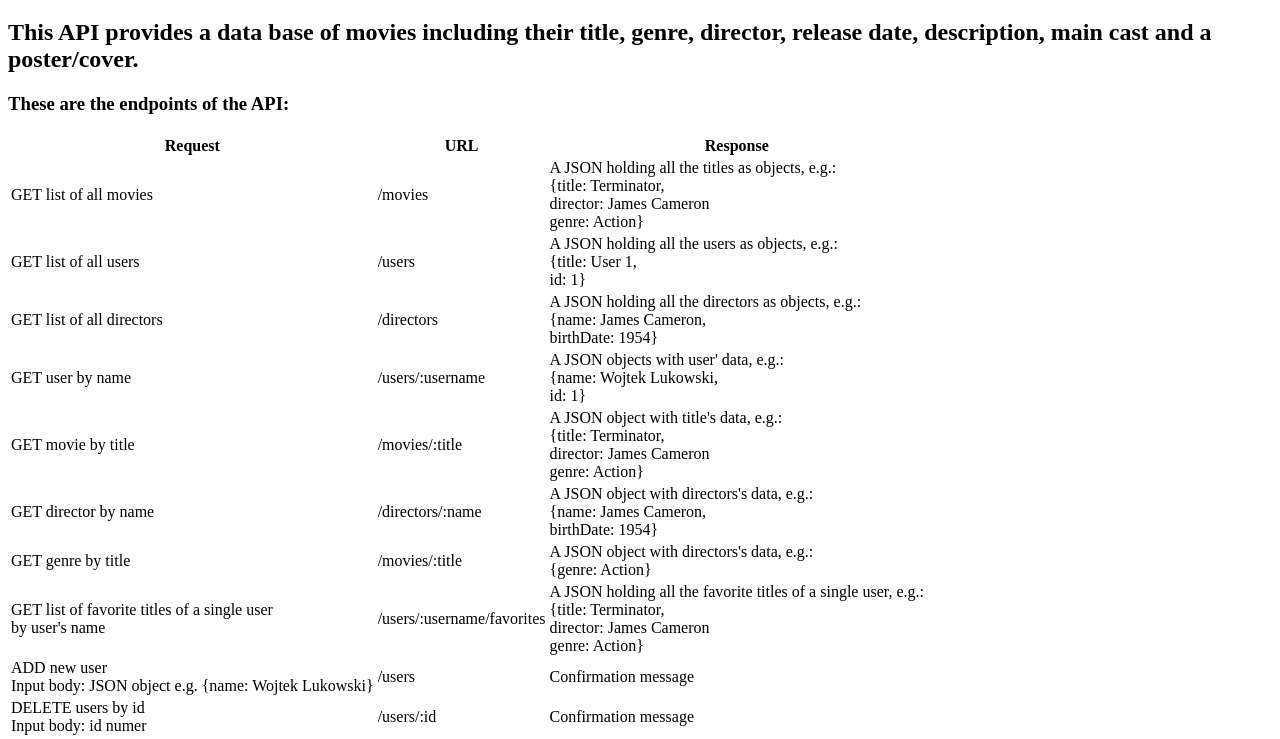
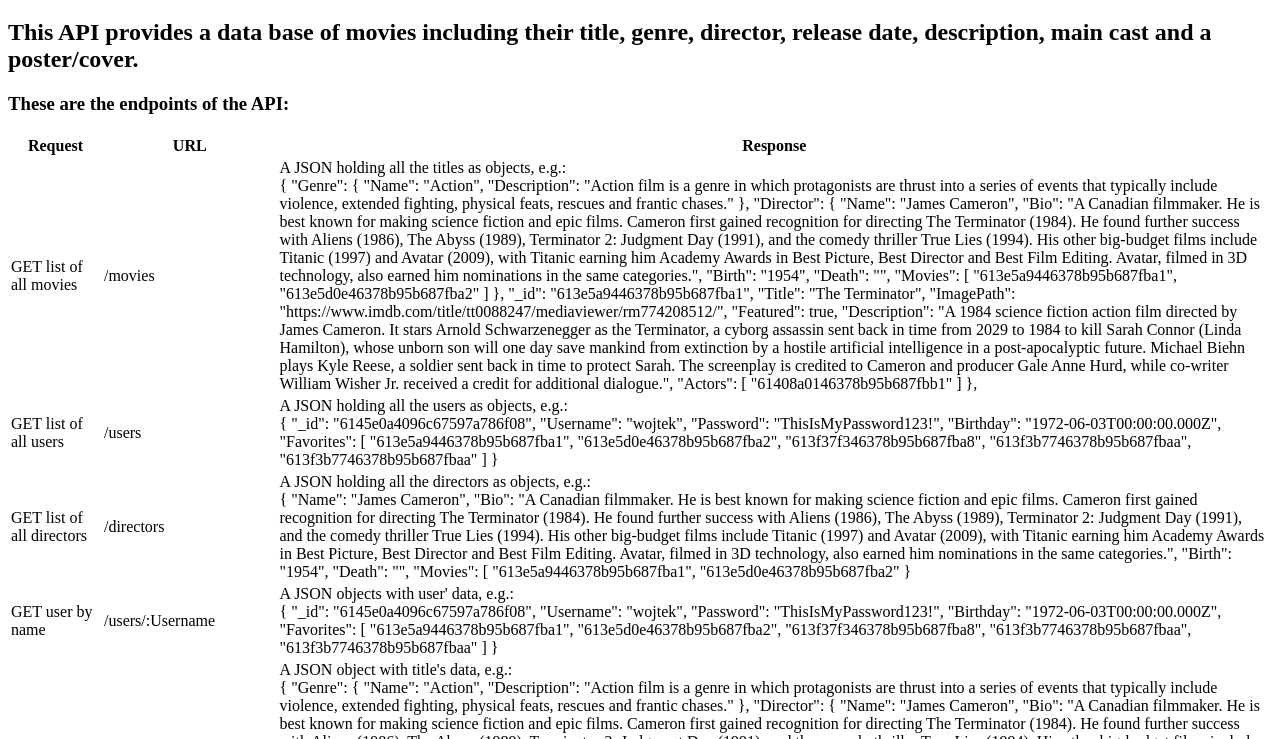
Before and after one commit to wojtek-lukowski/MovieBase, a website: page public/documentation.html in a window 1280 px wide. Shown: the part 61-800 px from the top of the page. Drawn offline with Linux system fonts and the light colour scheme.

Commit message:
documentation.html updated to include MongoDB

```diff
--- a/public/documentation.html
+++ b/public/documentation.html
@@ -21,41 +21,130 @@
     <tr>
       <td>GET list of all movies</td>
       <td>/movies</td>
-      <td>A JSON holding all the titles as objects, e.g.:<br>{title: Terminator,<br>director: James Cameron<br>genre: Action}</td>
+      <td>A JSON holding all the titles as objects, e.g.:<br>{
+        "Genre": {
+        "Name": "Action",
+        "Description": "Action film is a genre in which protagonists are thrust into a series of events that typically include violence, extended fighting, physical feats, rescues and frantic chases."
+        },
+        "Director": {
+        "Name": "James Cameron",
+        "Bio": "A Canadian filmmaker. He is best known for making science fiction and epic films. Cameron first gained recognition for directing The Terminator (1984). He found further success with Aliens (1986), The Abyss (1989), Terminator 2: Judgment Day (1991), and the comedy thriller True Lies (1994). His other big-budget films include Titanic (1997) and Avatar (2009), with Titanic earning him Academy Awards in Best Picture, Best Director and Best Film Editing. Avatar, filmed in 3D technology, also earned him nominations in the same categories.",
+        "Birth": "1954",
+        "Death": "",
+        "Movies": [
+        "613e5a9446378b95b687fba1",
+        "613e5d0e46378b95b687fba2"
+        ]
+        },
+        "_id": "613e5a9446378b95b687fba1",
+        "Title": "The Terminator",
+        "ImagePath": "https://www.imdb.com/title/tt0088247/mediaviewer/rm774208512/",
+        "Featured": true,
+        "Description": "A 1984 science fiction action film directed by James Cameron. It stars Arnold Schwarzenegger as the Terminator, a cyborg assassin sent back in time from 2029 to 1984 to kill Sarah Connor (Linda Hamilton), whose unborn son will one day save mankind from extinction by a hostile artificial intelligence in a post-apocalyptic future. Michael Biehn plays Kyle Reese, a soldier sent back in time to protect Sarah. The screenplay is credited to Cameron and producer Gale Anne Hurd, while co-writer William Wisher Jr. received a credit for additional dialogue.",
+        "Actors": [
+        "61408a0146378b95b687fbb1"
+        ]
+        },</td>
     </tr>
     <tr>
       <td>GET list of all users </td>
       <td>/users</td>
-      <td>A JSON holding all the users as objects, e.g.:<br>{title: User 1,<br>id: 1}</td>
+      <td>A JSON holding all the users as objects, e.g.:<br>{
+        "_id": "6145e0a4096c67597a786f08",
+        "Username": "wojtek",
+        "Password": "ThisIsMyPassword123!",
+        "Birthday": "1972-06-03T00:00:00.000Z",
+        "Favorites": [
+        "613e5a9446378b95b687fba1",
+        "613e5d0e46378b95b687fba2",
+        "613f37f346378b95b687fba8",
+        "613f3b7746378b95b687fbaa",
+        "613f3b7746378b95b687fbaa"
+        ]
+      }</td>
     </tr>
     <tr>
       <td>GET list of all directors </td>
       <td>/directors</td>
-      <td>A JSON holding all the directors as objects, e.g.:<br>{name: James Cameron,<br>birthDate: 1954}</td>
+      <td>A JSON holding all the directors as objects, e.g.:<br>{
+        "Name": "James Cameron",
+        "Bio": "A Canadian filmmaker. He is best known for making science fiction and epic films. Cameron first gained recognition for directing The Terminator (1984). He found further success with Aliens (1986), The Abyss (1989), Terminator 2: Judgment Day (1991), and the comedy thriller True Lies (1994). His other big-budget films include Titanic (1997) and Avatar (2009), with Titanic earning him Academy Awards in Best Picture, Best Director and Best Film Editing. Avatar, filmed in 3D technology, also earned him nominations in the same categories.",
+        "Birth": "1954",
+        "Death": "",
+        "Movies": [
+        "613e5a9446378b95b687fba1",
+        "613e5d0e46378b95b687fba2"
+      }</td>
     </tr>
     <tr>
       <td>GET user by name </td>
-      <td>/users/:username</td>
-      <td>A JSON objects with user' data, e.g.:<br>{name: Wojtek Lukowski,<br>id: 1}</td>
+      <td>/users/:Username</td>
+      <td>A JSON objects with user' data, e.g.:<br>{
+        "_id": "6145e0a4096c67597a786f08",
+        "Username": "wojtek",
+        "Password": "ThisIsMyPassword123!",
+        "Birthday": "1972-06-03T00:00:00.000Z",
+        "Favorites": [
+        "613e5a9446378b95b687fba1",
+        "613e5d0e46378b95b687fba2",
+        "613f37f346378b95b687fba8",
+        "613f3b7746378b95b687fbaa",
+        "613f3b7746378b95b687fbaa"
+        ]
+      }</td>
     </tr>
     <tr>
       <td>GET movie by title</td>
-      <td>/movies/:title</td>
-      <td>A JSON object with title's data, e.g.:<br>{title: Terminator,<br>director: James Cameron<br>genre: Action}</td>
+      <td>/movies/:Title</td>
+      <td>A JSON object with title's data, e.g.:<br>{
+        "Genre": {
+        "Name": "Action",
+        "Description": "Action film is a genre in which protagonists are thrust into a series of events that typically include violence, extended fighting, physical feats, rescues and frantic chases."
+        },
+        "Director": {
+        "Name": "James Cameron",
+        "Bio": "A Canadian filmmaker. He is best known for making science fiction and epic films. Cameron first gained recognition for directing The Terminator (1984). He found further success with Aliens (1986), The Abyss (1989), Terminator 2: Judgment Day (1991), and the comedy thriller True Lies (1994). His other big-budget films include Titanic (1997) and Avatar (2009), with Titanic earning him Academy Awards in Best Picture, Best Director and Best Film Editing. Avatar, filmed in 3D technology, also earned him nominations in the same categories.",
+        "Birth": "1954",
+        "Death": "",
+        "Movies": [
+        "613e5a9446378b95b687fba1",
+        "613e5d0e46378b95b687fba2"
+        ]
+        },
+        "_id": "613e5a9446378b95b687fba1",
+        "Title": "The Terminator",
+        "ImagePath": "https://www.imdb.com/title/tt0088247/mediaviewer/rm774208512/",
+        "Featured": true,
+        "Description": "A 1984 science fiction action film directed by James Cameron. It stars Arnold Schwarzenegger as the Terminator, a cyborg assassin sent back in time from 2029 to 1984 to kill Sarah Connor (Linda Hamilton), whose unborn son will one day save mankind from extinction by a hostile artificial intelligence in a post-apocalyptic future. Michael Biehn plays Kyle Reese, a soldier sent back in time to protect Sarah. The screenplay is credited to Cameron and producer Gale Anne Hurd, while co-writer William Wisher Jr. received a credit for additional dialogue.",
+        "Actors": [
+        "61408a0146378b95b687fbb1"
+        ]
+        }</td>
     </tr>
     <tr>
       <td>GET director by name</td>
-      <td>/directors/:name</td>
-      <td>A JSON object with directors's data, e.g.:<br>{name: James Cameron,<br>birthDate: 1954}</td>
+      <td>/directors/:Name</td>
+      <td>A JSON object with directors's data, e.g.:<br>{
+        "Name": "James Cameron",
+        "Bio": "A Canadian filmmaker. He is best known for making science fiction and epic films. Cameron first gained recognition for directing The Terminator (1984). He found further success with Aliens (1986), The Abyss (1989), Terminator 2: Judgment Day (1991), and the comedy thriller True Lies (1994). His other big-budget films include Titanic (1997) and Avatar (2009), with Titanic earning him Academy Awards in Best Picture, Best Director and Best Film Editing. Avatar, filmed in 3D technology, also earned him nominations in the same categories.",
+        "Birth": "1954",
+        "Death": "",
+        "Movies": [
+        "613e5a9446378b95b687fba1",
+        "613e5d0e46378b95b687fba2"
+      }</td>
     </tr>
     <tr>
-      <td>GET genre by title</td>
-      <td>/movies/:title</td>
-      <td>A JSON object with directors's data, e.g.:<br>{genre: Action}</td>
+      <td>GET genre by name</td>
+      <td>/movies/:Genre</td>
+      <td>A JSON object with genre's data, e.g.:<br>{
+        "Name": "Action",
+        "Description": "Action film is a genre in which protagonists are thrust into a series of events that typically include violence, extended fighting, physical feats, rescues and frantic chases."
+        }</td>
     </tr>
     <tr>
       <td>GET list of favorite titles of a single user <br>by user's name</td>
-      <td>/users/:username/favorites</td>
+      <td>/users/:Username/movies</td>
       <td>A JSON holding all the favorite titles of a single user, e.g.:<br>{title: Terminator,<br>director: James Cameron<br>genre: Action}</td>
     </tr>
     <tr>
@@ -64,23 +153,23 @@
       <td>Confirmation message</td>
     </tr>
     <tr>
-      <td>DELETE users by id<br>Input body: id numer</td>
-      <td>/users/:id</td>
+      <td>DELETE users by username<br>Input body: username</td>
+      <td>/users/:Username</td>
       <td>Confirmation message</td>
     </tr>
     <tr>
       <td>ADD a title to user's favs<br>Input body: JSON with movie data, e.g. <br>{title: Terminator,<br>director: James Cameron<br>genre: Action}</td>
-      <td>/users/:username/favorites</td>
+      <td>/users/:Username/favorites</td>
       <td>Confirmation message</td>
     </tr>
     <tr>
       <td>Remove (DELETE) a title from user's favs<br>nput: user's id</td>
-      <td>/users/:username/favorites</td>
+      <td>/users/:Username/favorites</td>
       <td>Confirmation message</td>
     </tr>
     <tr>
       <td>Update (PUT) a username<br>Input: new username</td>
-      <td>/users/:username</td>
+      <td>/users/:Username</td>
       <td>Confirmation message</td>
     </tr>
   </table>
```
